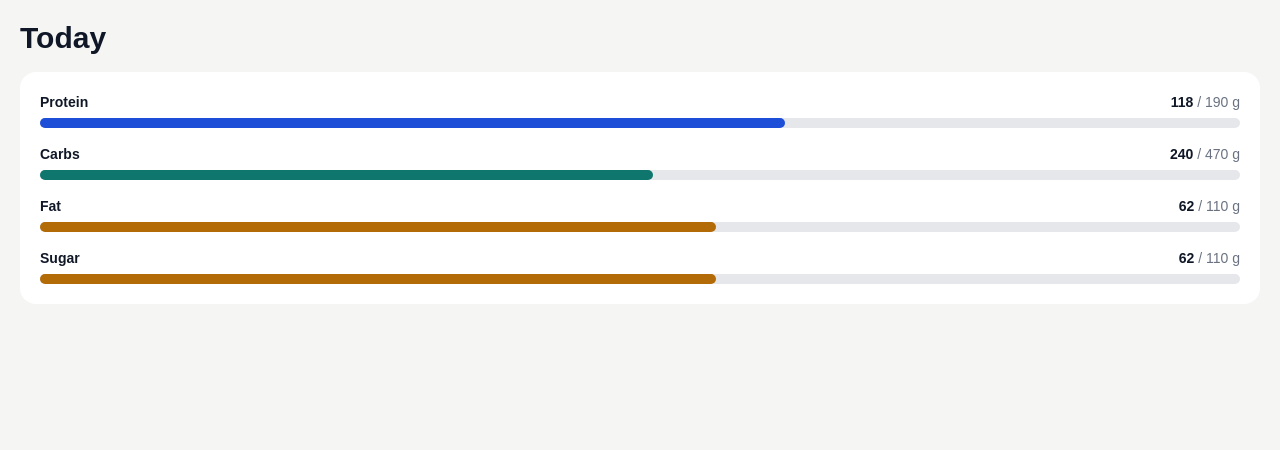
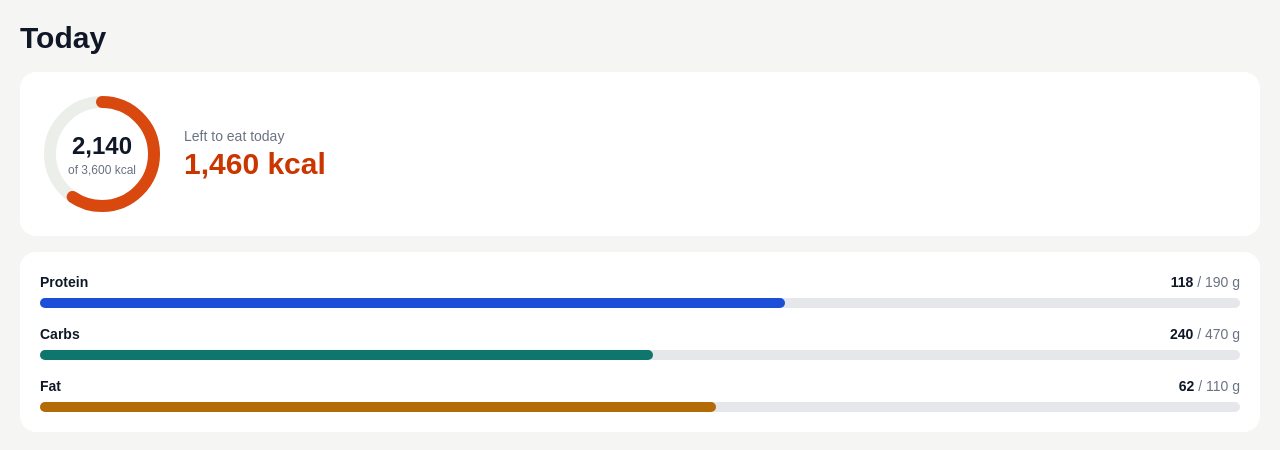
Before and after one commit to philz21/meal-tracker, a Next.js app: page / in a window 1280 px wide. Shown: the top 450 px of the page. Built offline with nearby package versions, Linux system fonts and the light colour scheme.

Commit message:
Added ColorieRing component

```diff
--- a/app/page.tsx
+++ b/app/page.tsx
@@ -1,22 +1,19 @@
 import MacroBar from "@/components/MacroBar";
+import CalorieRing from "@/components/CalorieRing";
 
 export default function Home() {
-  const today = new Date().toLocaleDateString("en-GB", {
-    weekday:"long",
-    day: "numeric",
-    month: "long",
-  });
-
+  //macros progress diagram
   const macros = [
     {label: "Protein", current: 118, target: 190, colour: "#1D4ED8"},
     {label: "Carbs", current: 240, target: 470, colour: "#0F766E"},
     {label: "Fat", current: 62, target: 110, colour: "#b36b07"},
-    {label: "Sugar", current: 62, target: 110, colour: "#b36b07"},
   ];
 
   return (
     <main className="min-h-screen bg-stone-100 p-5 text-gray-900">
       <h1 className="text-3xl font-bold">Today</h1>
+
+      <CalorieRing eaten={2140} target={3600} />
 
       <section className="mt-4 flex flex-col gap-4 rounded-2xl bg-white p-5">
         {macros.map((macro) =>
@@ -31,4 +28,5 @@ export default function Home() {
       </section>
     </main>
   );
+
 }
--- /dev/null
+++ b/components/CalorieRing.tsx
@@ -0,0 +1,41 @@
+type CalorieRingProps = {
+  eaten: number;
+  target: number;
+};
+
+export default function CalorieRing({ eaten, target }: CalorieRingProps) {
+  const radius = 52;
+  const circumference = 2 * Math.PI * radius;
+  const progress = Math.min(eaten / target, 1);
+  const filled = circumference * progress;
+  const left = Math.max(target - eaten, 0);
+
+  return (
+    <section className="mt-4 flex items-center gap-5 rounded-2xl bg-white p-5">
+      <div className="relative h-[124px] w-[124px] shrink-0">
+        <svg width="124" height="124" viewBox="0 0 124 124" className="-rotate-90">
+          <circle cx="62" cy="62" r={radius} fill="none" stroke="#ECEEE9" strokeWidth="12" />
+          <circle
+            cx="62"
+            cy="62"
+            r={radius}
+            fill="none"
+            stroke="#D9480F"
+            strokeWidth="12"
+            strokeLinecap="round"
+            strokeDasharray={`${filled} ${circumference}`}
+          />
+        </svg>
+        <div className="absolute inset-0 flex flex-col items-center justify-center">
+          <p className="text-2xl font-bold">{eaten.toLocaleString("en-GB")}</p>
+          <p className="text-xs text-gray-500">of {target.toLocaleString("en-GB")} kcal</p>
+        </div>
+      </div>
+
+      <div>
+        <p className="text-sm text-gray-500">Left to eat today</p>
+        <p className="text-3xl font-bold text-orange-700">{left.toLocaleString("en-GB")} kcal</p>
+      </div>
+    </section>
+  );
+}
```
